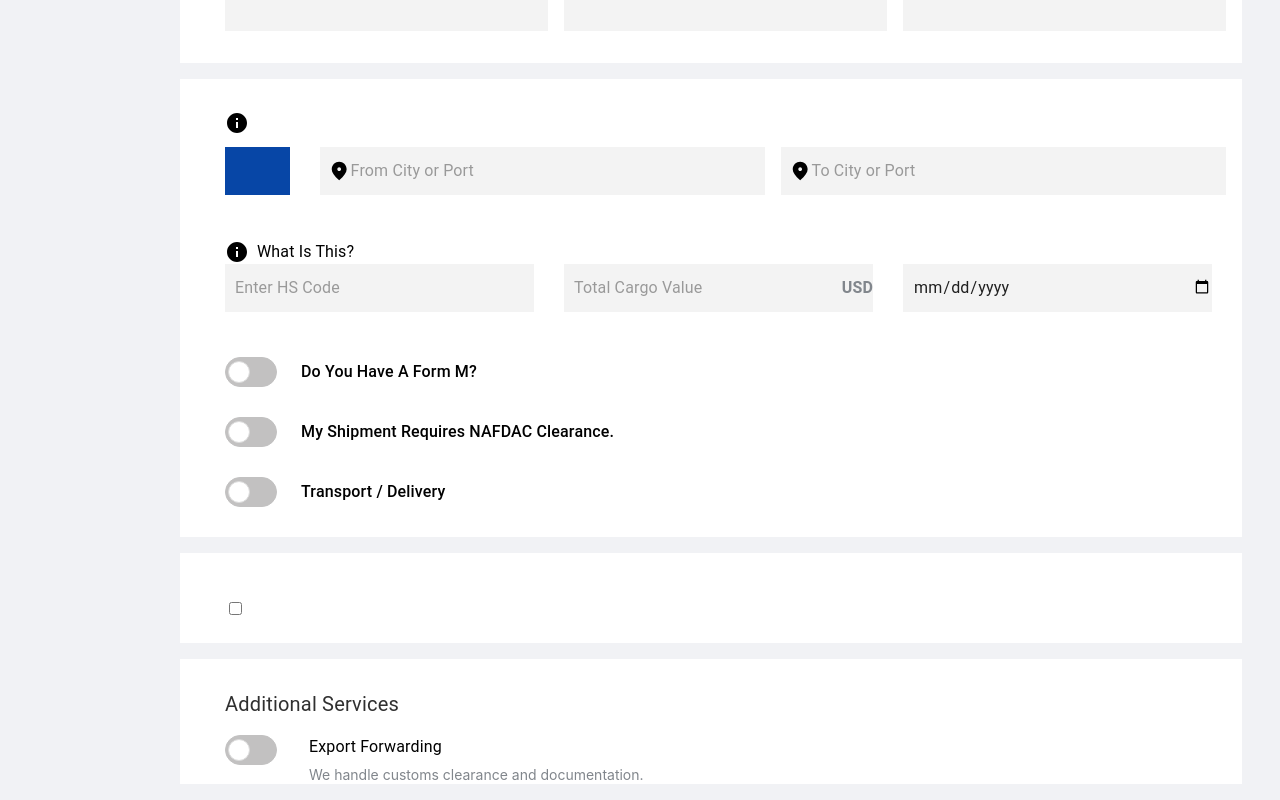
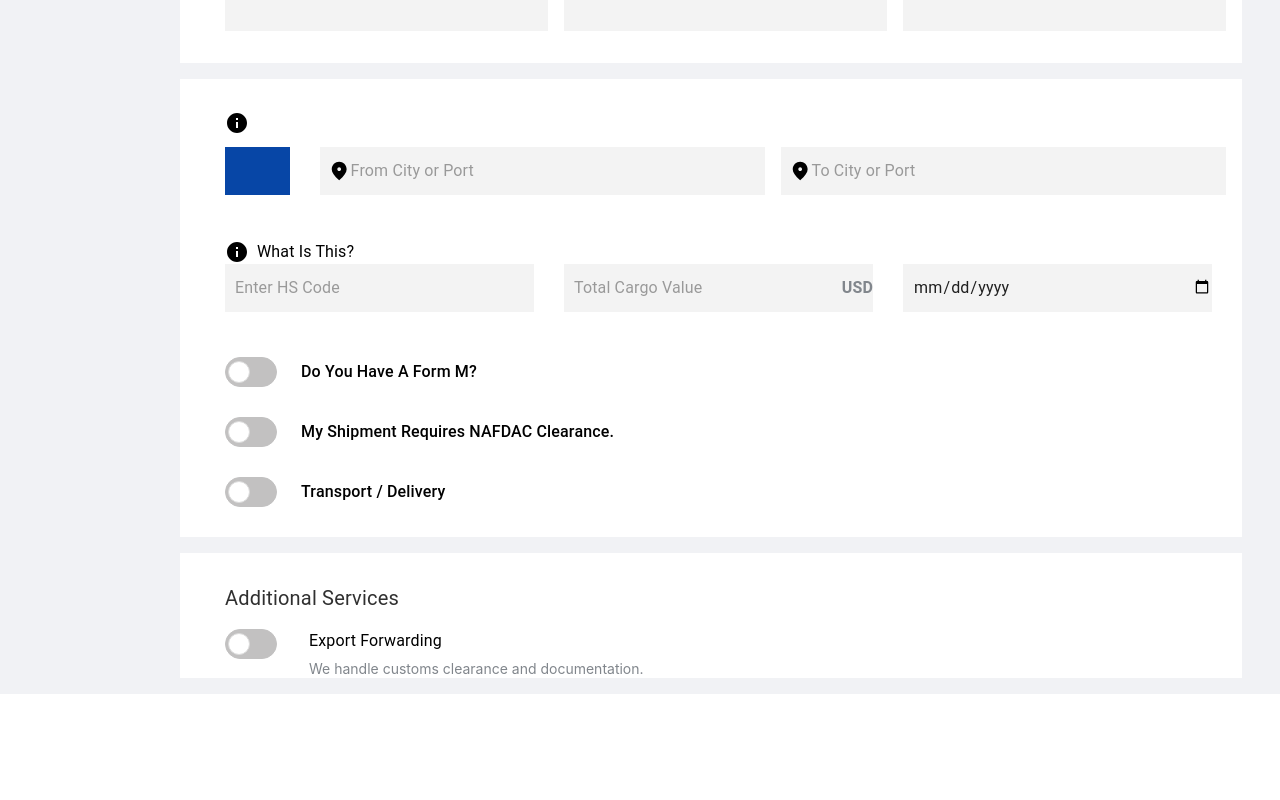
Before and after one commit to luigimorel/freight-send-task, a React (Create React App) app: page / in a window 1280 px wide. Shown: the part 494-1294 px from the top of the page. After the commit the page ends 1188 px from the top, so only its background shows below. Built offline with nearby package versions, Linux system fonts and the light colour scheme.

Commit message:
Remove the unused code block

```diff
--- a/src/components/form.tsx
+++ b/src/components/form.tsx
@@ -298,21 +298,6 @@ export default function Form() {
         </Box>
       </Box>
 
-      {/*Start of container particulars */}
-      <Box className={classes.servicesContainer}>
-        <Typography className={classes.headerText}></Typography>
-
-        <Box
-          display="flex"
-          flexDirection="row"
-          className={classes.serviceContainer}
-        >
-          <Box display="flex" flexDirection="row">
-            <Toggler label="Full Container (FCL)" />
-          </Box>
-        </Box>
-      </Box>
-
       {/* Additional services  */}
       <Box>
         <Box className={classes.servicesContainer}>
```
